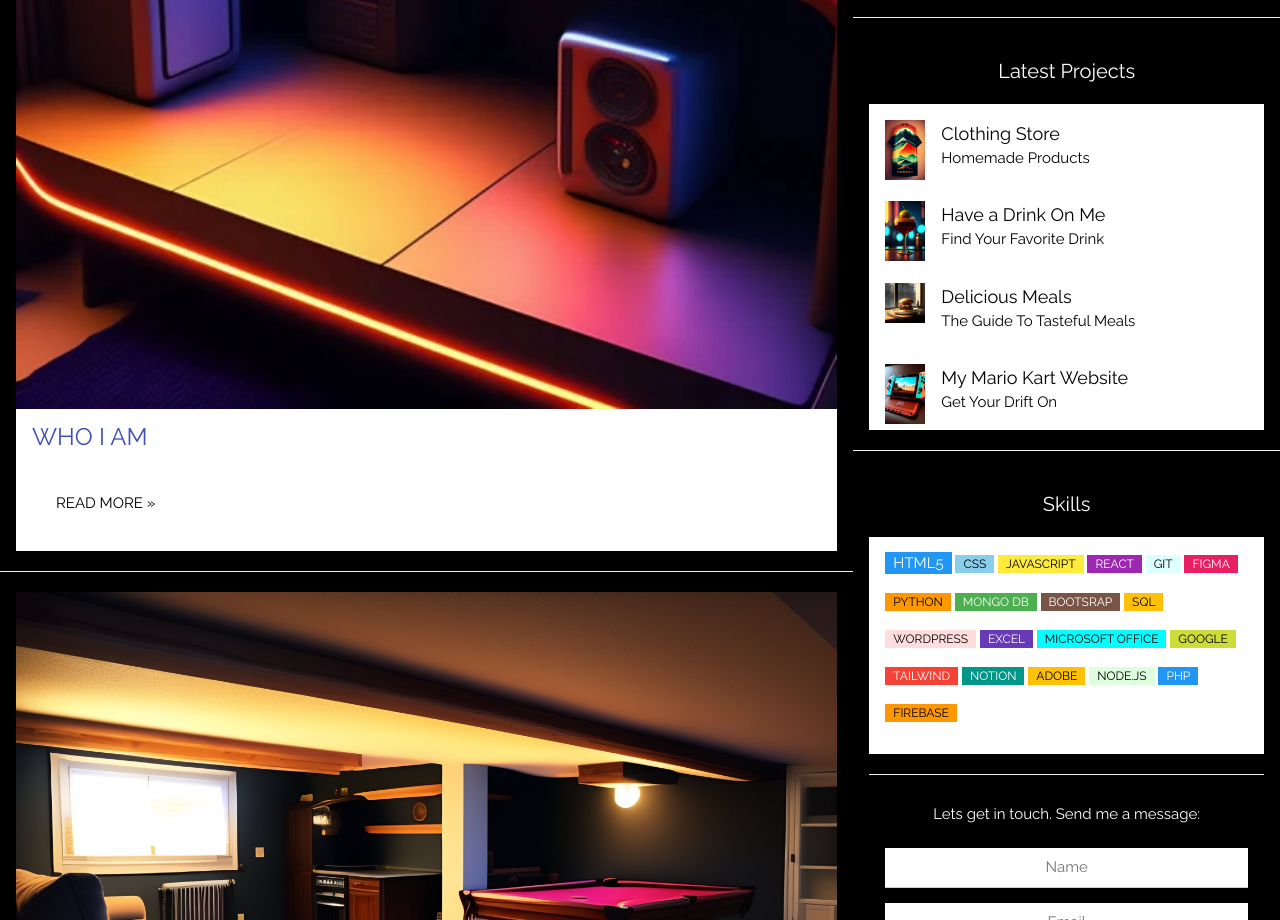
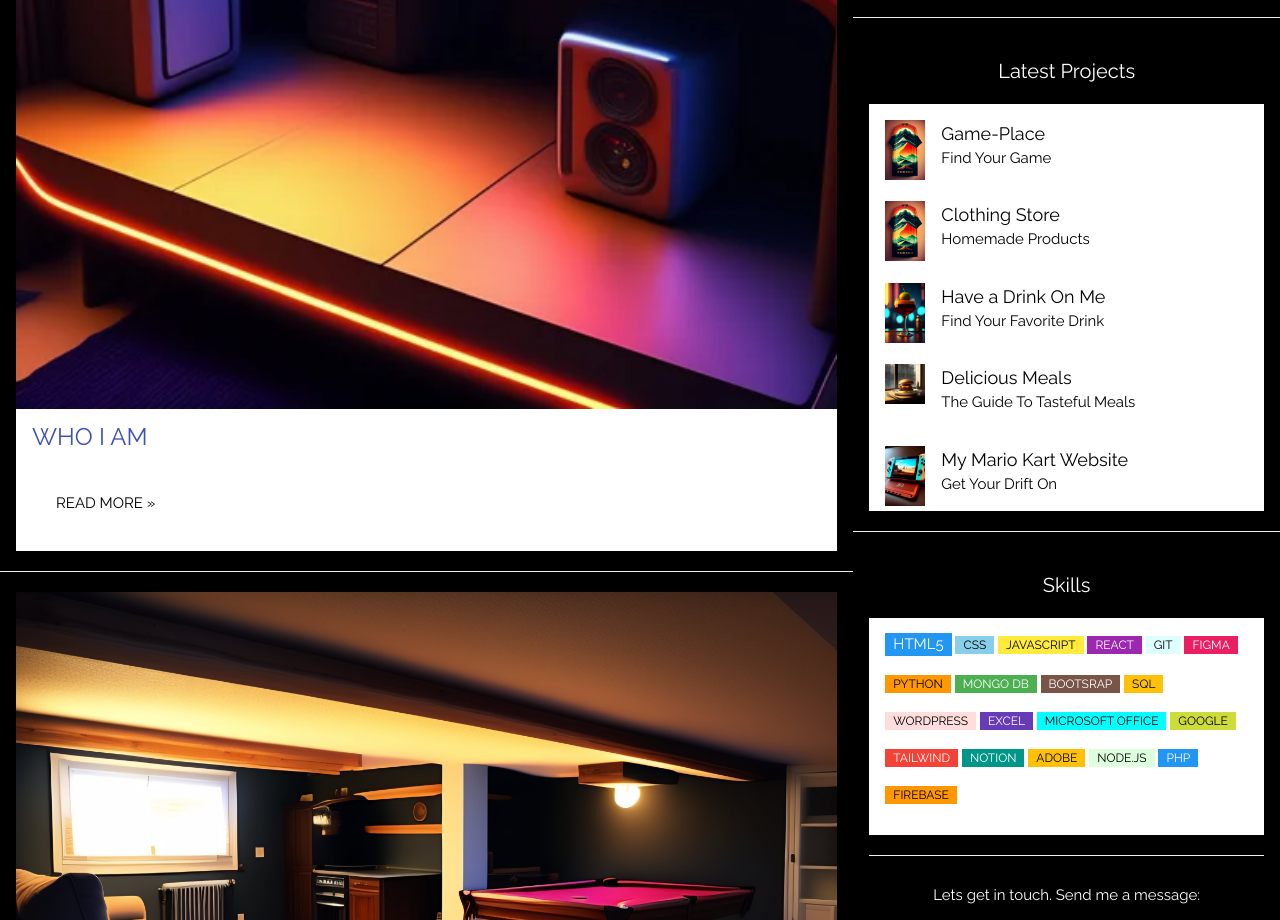
Before and after one commit to cliff82/portfolio, a website: page index.html in a window 1280 px wide. Shown: the part 995-1915 px from the top of the page. Drawn offline with nearby package versions, Linux system fonts and the light colour scheme.

Commit message:
Update index.html
add new project

```diff
--- a/index.html
+++ b/index.html
@@ -122,7 +122,11 @@ Cliffton James Sr
      <h4 class="w3-text-white w3-cursive w3-center" >Latest Projects</h4>
     </div>
     <ul class="w3-ul w3-hoverable w3-white">
-      <a href="https://tiny-clothingspot.netlify.app"> <li class="w3-padding-16">
+        <a href="https://gameplace82.netlify.app"> <li class="w3-padding-16">
+        <img src="/pics/tee.webp" alt="Image" class="w3-left w3-margin-right" style="width:40px">
+        <span class="w3-large">Game-Place</span><br>
+        <span>Find Your Game</span>
+      </li></a>      <a href="https://tiny-clothingspot.netlify.app"> <li class="w3-padding-16">
         <img src="/pics/tee.webp" alt="Image" class="w3-left w3-margin-right" style="width:40px">
         <span class="w3-large">Clothing Store</span><br>
         <span>Homemade Products</span>
```
